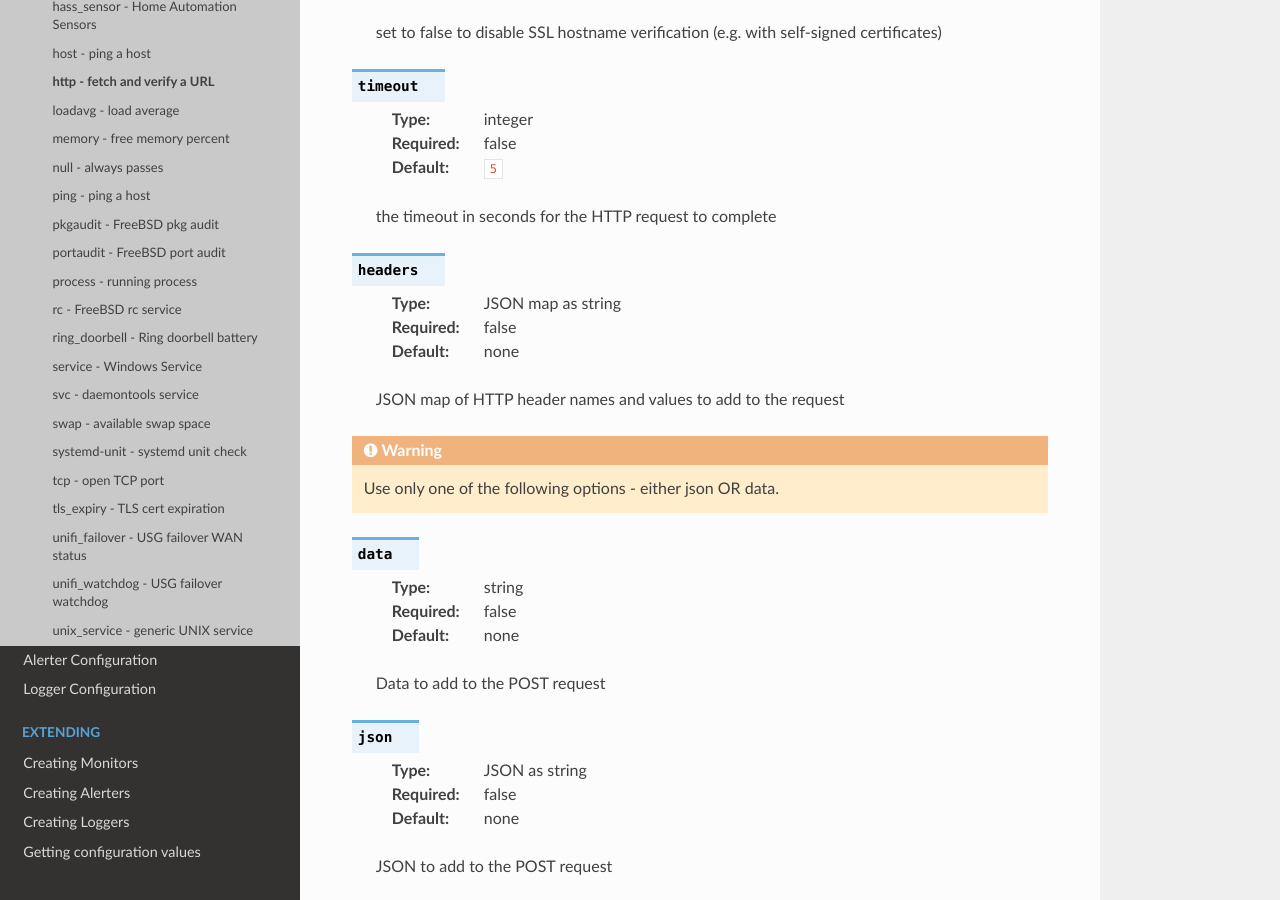
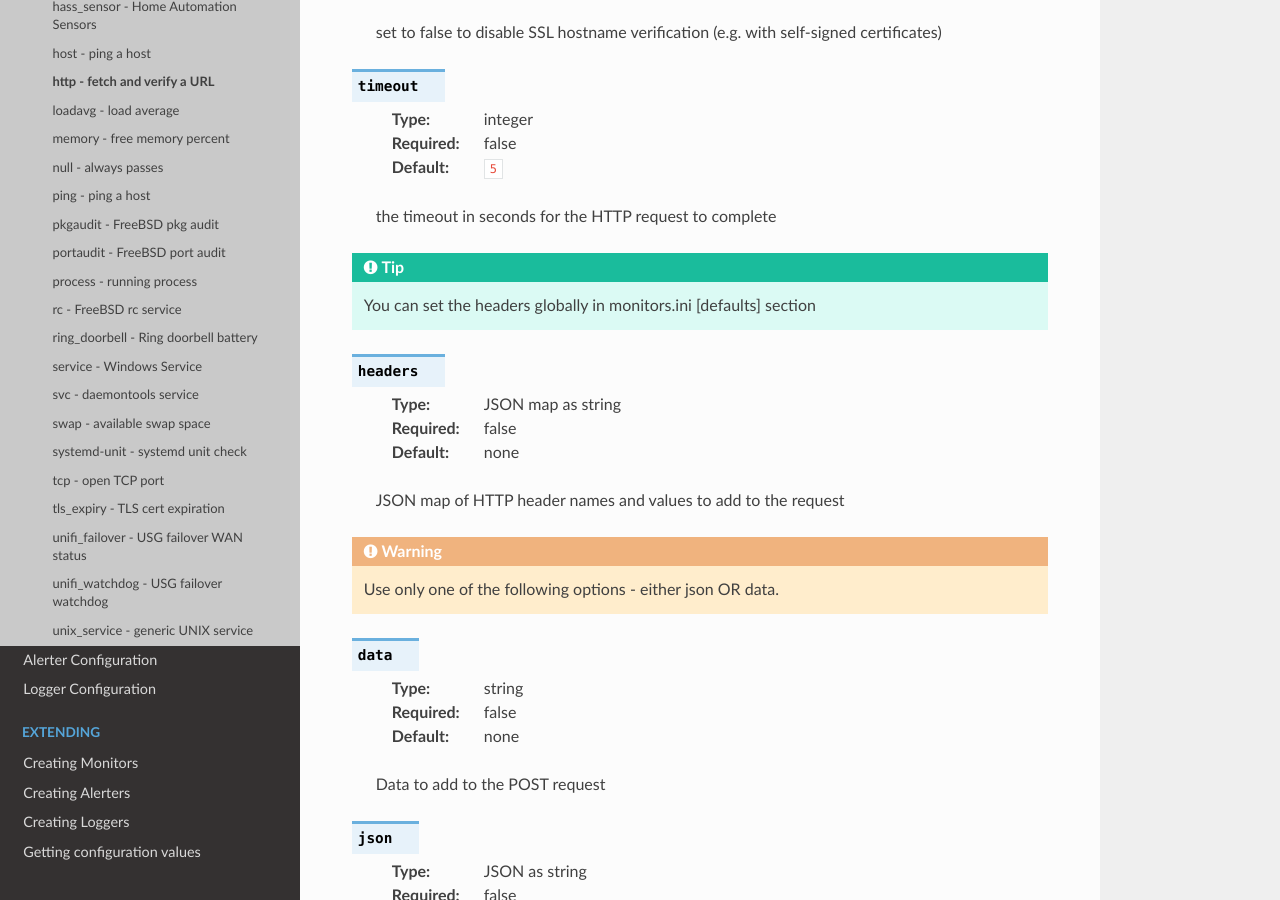
Before and after one commit to jamesoff/simplemonitor, a Sphinx documentation site: the page built from docs/monitors/http.rst, in a window 1280 px wide and 900 px high, scrolled down 1603 px. Built offline with Sphinx 7.4.7 and the Read the Docs theme 3.1.0, drawn with Linux system fonts in a browser that asks for light colours; pages that are not in the unit, such as notebooks, are missing from menus.

Commit message:
Update http.rst

```diff
--- a/docs/monitors/http.rst
+++ b/docs/monitors/http.rst
@@ -74,6 +74,8 @@ Attempts to fetch a URL and makes sure the HTTP return code is (by default) 200/
 
     the timeout in seconds for the HTTP request to complete
 
+.. tip:: You can set the headers globally in monitors.ini [defaults] section
+
 .. confval:: headers
 
     :type: JSON map as string
```
